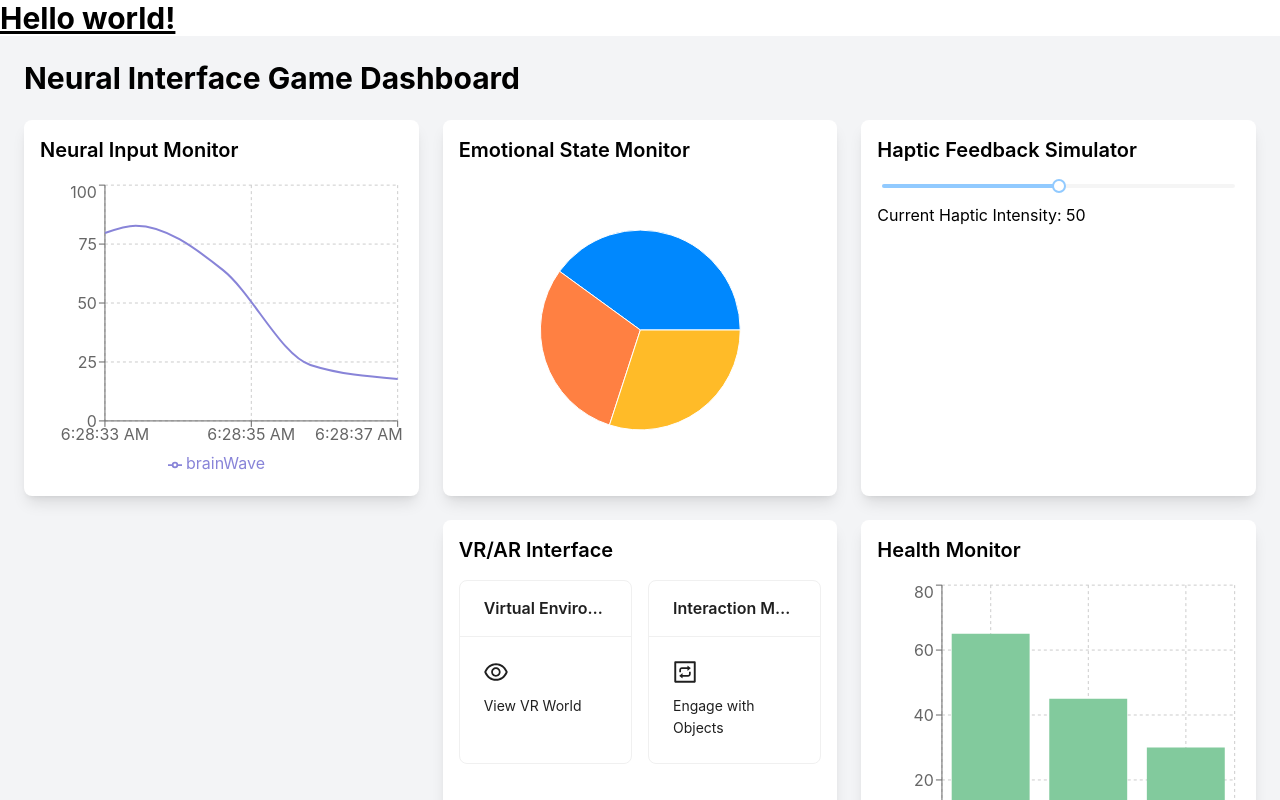
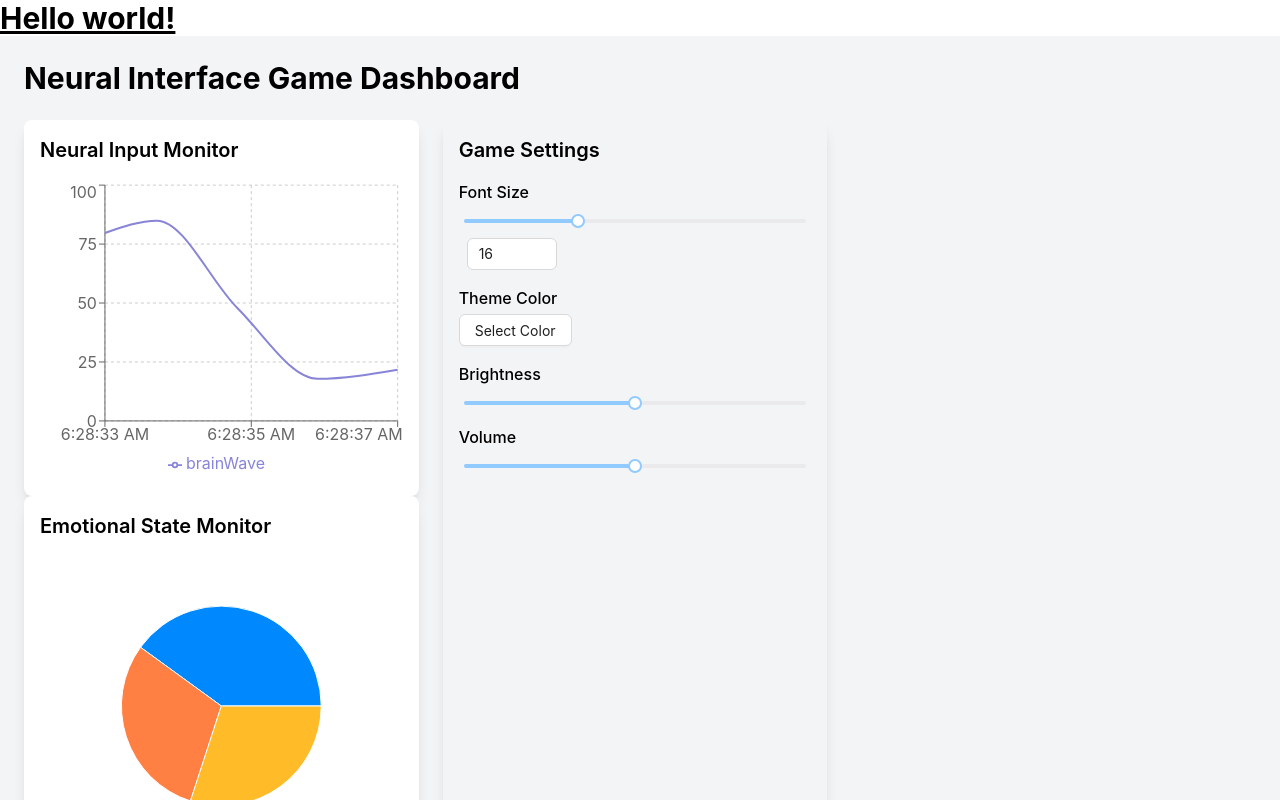
Before and after one commit to WhiteMasky/future-game-ui, a React (Create React App) app: page / in a window 1280 px wide. Shown: the top 800 px of the page. Built offline with nearby package versions, Linux system fonts and the light colour scheme.

Commit message:
SettingsPanel

```diff
--- a/package.json
+++ b/package.json
@@ -8,6 +8,7 @@
     "@testing-library/user-event": "^13.5.0",
     "antd": "^5.20.6",
     "react": "^18.3.1",
+    "react-color": "^2.19.3",
     "react-dom": "^18.3.1",
     "react-scripts": "5.0.1",
     "recharts": "^2.12.7",
--- a/src/App.js
+++ b/src/App.js
@@ -37,15 +37,64 @@
 //   )
 // }
 
-import React from 'react';
+// import React from 'react';
 
+// import NeuralInputMonitor from './components/NeuralInputMonitor';
+// import EmotionalStateMonitor from './components/EmotionalStateMonitor';
+// import HapticFeedbackSimulator from './components/HapticFeedbackSimulator';
+// import VRInterface from './components/VRInterface';
+// import HealthMonitor from './components/HealthMonitor';
+// import SettingsPanel from './components/SettingsPanel';
+
+// export default function App() {
+//   return (
+//     <div>
+//       <h1 className="text-3xl font-bold underline">
+//         Hello world!
+//       </h1>
+
+//       <div className="p-6 bg-gray-100 min-h-screen">
+//         <h1 className="text-3xl font-bold mb-6">Neural Interface Game Dashboard</h1>
+//         <div className="grid grid-cols-1 md:grid-cols-2 lg:grid-cols-3 gap-6">
+//           <NeuralInputMonitor />
+//           <EmotionalStateMonitor />
+//           <HapticFeedbackSimulator />
+//           <br/>
+//           <VRInterface />
+//           <HealthMonitor />
+//           <SettingsPanel />
+//         </div>
+//       </div>
+//     </div>
+//   );
+// }
+
+
+import React, { useState } from 'react';
 import NeuralInputMonitor from './components/NeuralInputMonitor';
 import EmotionalStateMonitor from './components/EmotionalStateMonitor';
 import HapticFeedbackSimulator from './components/HapticFeedbackSimulator';
 import VRInterface from './components/VRInterface';
 import HealthMonitor from './components/HealthMonitor';
+import SettingsPanel from './components/SettingsPanel';
 
 export default function App() {
+  // 设置状态
+  const [settings, setSettings] = useState({
+    fontSize: 16,
+    themeColor: '#1DA57A',
+    brightness: 100,
+    volume: 50
+  });
+
+  // 处理设置更改
+  const handleSettingsChange = (newSettings) => {
+    setSettings(prevSettings => ({
+      ...prevSettings,
+      ...newSettings
+    }));
+  };
+
   return (
     <div>
       <h1 className="text-3xl font-bold underline">
@@ -55,12 +104,16 @@ export default function App() {
       <div className="p-6 bg-gray-100 min-h-screen">
         <h1 className="text-3xl font-bold mb-6">Neural Interface Game Dashboard</h1>
         <div className="grid grid-cols-1 md:grid-cols-2 lg:grid-cols-3 gap-6">
-          <NeuralInputMonitor />
-          <EmotionalStateMonitor />
-          <HapticFeedbackSimulator />
-          <br/>
-          <VRInterface />
-          <HealthMonitor />
+          {/* 传递设置到各个组件 */}
+          <div style={{ fontSize: settings.fontSize }}>
+            <NeuralInputMonitor />
+            <EmotionalStateMonitor />
+            <HapticFeedbackSimulator />
+            <VRInterface />
+            <HealthMonitor />
+          </div>
+          {/* 将设置面板传递到 SettingsPanel 组件 */}
+          <SettingsPanel onSettingsChange={handleSettingsChange} />
         </div>
       </div>
     </div>
--- /dev/null
+++ b/src/components/SettingsPanel.js
@@ -0,0 +1,99 @@
+import React, { useState } from 'react';
+import { Slider, InputNumber, Select, Button } from 'antd';
+import { SketchPicker } from 'react-color'; // 用于选择颜色
+
+const { Option } = Select;
+
+const SettingsPanel = ({ onSettingsChange }) => {
+  // 状态管理字体大小、颜色、亮度、音量等设置
+  const [fontSize, setFontSize] = useState(16);
+  const [themeColor, setThemeColor] = useState('#1DA57A');
+  const [brightness, setBrightness] = useState(100);
+  const [volume, setVolume] = useState(50);
+
+  // 颜色选择器状态
+  const [displayColorPicker, setDisplayColorPicker] = useState(false);
+
+  const handleFontSizeChange = (value) => {
+    setFontSize(value);
+    onSettingsChange({ fontSize: value, themeColor, brightness, volume });
+  };
+
+  const handleColorChange = (color) => {
+    setThemeColor(color.hex);
+    onSettingsChange({ fontSize, themeColor: color.hex, brightness, volume });
+  };
+
+  const handleBrightnessChange = (value) => {
+    setBrightness(value);
+    onSettingsChange({ fontSize, themeColor, brightness: value, volume });
+  };
+
+  const handleVolumeChange = (value) => {
+    setVolume(value);
+    onSettingsChange({ fontSize, themeColor, brightness, volume: value });
+  };
+
+  return (
+    <div className="bg-gray-100 p-4 rounded-lg shadow-lg max-w-sm">
+      <h2 className="text-xl font-semibold mb-4">Game Settings</h2>
+
+      {/* 字体大小控制 */}
+      <div className="mb-4">
+        <label className="block font-medium mb-1">Font Size</label>
+        <Slider
+          min={12}
+          max={24}
+          value={fontSize}
+          onChange={handleFontSizeChange}
+        />
+        <InputNumber
+          min={12}
+          max={24}
+          value={fontSize}
+          onChange={handleFontSizeChange}
+          className="ml-2"
+        />
+      </div>
+
+      {/* 颜色选择控制 */}
+      <div className="mb-4">
+        <label className="block font-medium mb-1">Theme Color</label>
+        <Button onClick={() => setDisplayColorPicker(!displayColorPicker)}>
+          {displayColorPicker ? 'Close Color Picker' : 'Select Color'}
+        </Button>
+        {displayColorPicker && (
+          <div className="mt-2">
+            <SketchPicker color={themeColor} onChange={handleColorChange} />
+          </div>
+        )}
+      </div>
+
+      {/* 亮度控制 */}
+      <div className="mb-4">
+        <label className="block font-medium mb-1">Brightness</label>
+        <Slider
+          min={50}
+          max={150}
+          value={brightness}
+          onChange={handleBrightnessChange}
+          tooltip={{ formatter: (value) => `${value}%` }}
+        />
+      </div>
+
+      {/* 音量控制 */}
+      <div className="mb-4">
+        <label className="block font-medium mb-1">Volume</label>
+        <Slider
+          min={0}
+          max={100}
+          value={volume}
+          onChange={handleVolumeChange}
+          tooltip={{ formatter: (value) => `${value}%` }}
+        />
+      </div>
+    </div>
+  );
+};
+
+export default SettingsPanel;
```
Also changed, not shown: 1 other file (tests, documents, lock files or other folders).
